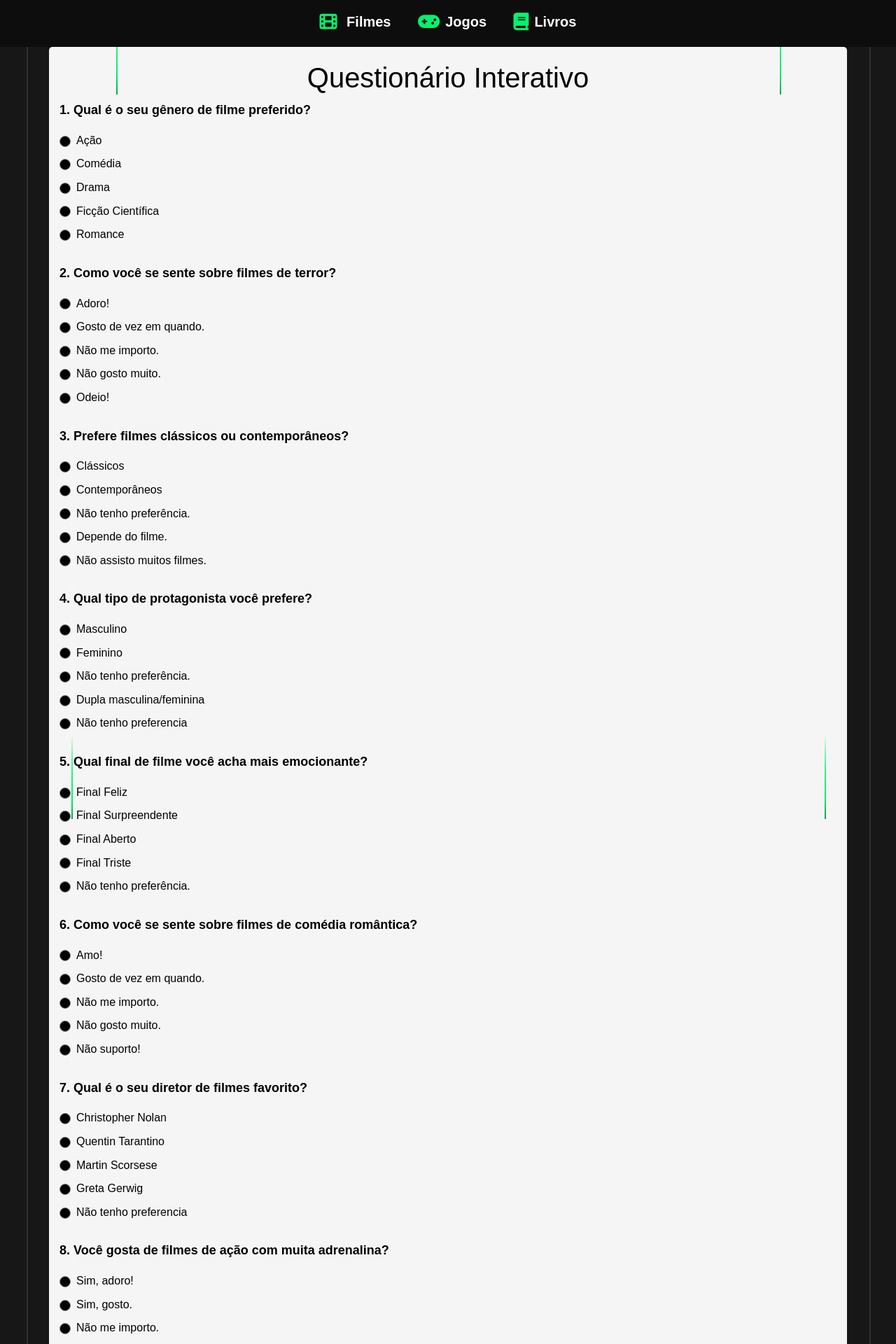
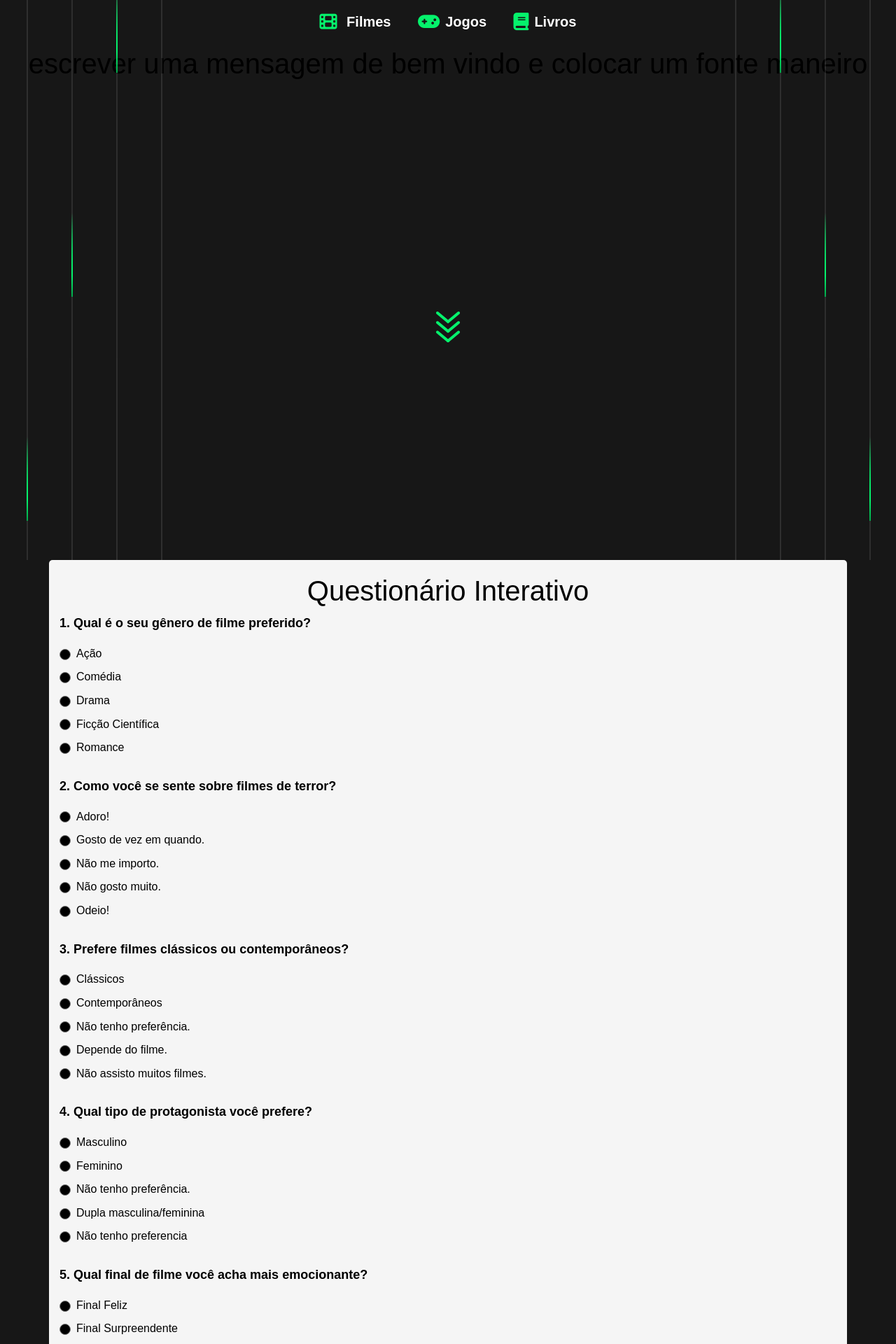
Before and after one commit to viniciusdvieira/Films-recommender-online, a Django app: page / in a window 1280 px wide. Shown: the top 1920 px of the page at 70% size. Run offline with Django 4.2, Linux system fonts and the light colour scheme; some libraries are stand-ins or nearby versions.

Commit message:
deixando bonito parte 2
separei as apis que vao ser necessarias para o resto do projeto

```diff
--- a/app_recommender/templates/src/index.html
+++ b/app_recommender/templates/src/index.html
@@ -12,13 +12,17 @@
     <title>Recomendador de filmes</title>
 </head>
 <body class="bodyprin">
-<header>
+<header >
     <nav>
         <a href="#" class="navopcoes"><i class="fa-solid fa-film fa-lg" id= "iconnav"></i> Filmes</a>
         <a href="#" class="navopcoes"><i class="fa-solid fa-gamepad fa-lg" id="iconnav"></i>Jogos</a>
         <a href="#" class="navopcoes"><i class="fa-solid fa-book fa-lg" id="iconnav"></i>Livros</a>
     </nav>
+    <h1>escrever uma mensagem de bem vindo e colocar um fonte maneiro</h1>
+    <span id="spanlink"><a href="#formprin" id="scrollLink"><img src="{% static 'img/arrowdown.png'%}" alt="arrowdown"></a></span>
+
 </header>
+
 <div class="lines">
     <div class="line left"></div>
     <div class="line left"></div>
@@ -29,7 +33,7 @@
     <div class="line right"></div>
     <div class="line right"></div>
 </div>
-<div class="container">
+<div class="container" id="formprin">
     <h1>Questionário Interativo</h1>
     <form id="quiz-form" method="post" action="{% url 'recomendation' %}">
         {% csrf_token %}
@@ -286,6 +290,8 @@
         </div>
     </form>
 </div>
+
+<script src="{% static 'js/script.js' %}"></script>
 <link rel="stylesheet" href="https://maxcdn.bootstrapcdn.com/bootstrap/4.5.2/css/bootstrap.min.css">
 <script src="https://ajax.googleapis.com/ajax/libs/jquery/3.5.1/jquery.min.js"></script>
 <script src="https://cdnjs.cloudflare.com/ajax/libs/popper.js/1.16.0/umd/popper.min.js"></script>
--- a/app_recommender/views.py
+++ b/app_recommender/views.py
@@ -164,4 +164,6 @@ def recomendacao_filmes(request):
 
 
 
-#TODO melhorar o design em geral, fazer o bemdito diretor aparecer
+#TODO Fazer o dos jogos e livros, mudar as questões, continuar a estilização, mudar o prompt da api gpt
+#api de jogos https://rawg.io/apidocs
+#api de livros https://developers.google.com/books?hl=pt-br
--- a/static/css/style.css
+++ b/static/css/style.css
@@ -29,6 +29,7 @@ html, .bodyprin {
 }
 
 .lines {
+  position: fixed;
   top: auto;
   left: 0;
   right: 0;
@@ -37,10 +38,10 @@ html, .bodyprin {
 }
 
 .line {
-  position: absolute;
+  position: fixed;
   width: 2px;
   height: 100%;
-  top: auto;
+  top: 0;
   background: rgba(255, 255, 255, 0.1);
   overflow: hidden;
 }
@@ -142,17 +143,17 @@ html, .bodyprin {
 }
 
 
+header{
+  height: 100vh;
+}
 
 
-header {
-  background-color: var(--cor5);
-  padding-bottom: 20px;
-}
 
 nav {
   justify-content: center;
   text-align: center;
   padding-top: 15px;
+  padding-bottom: 20px;
   z-index: 1;
 }
 
@@ -181,6 +182,16 @@ nav > a {
 
 .navopcoes:hover #iconnav {
   color: var(--cor4);
+}
+#spanlink{
+  display: flex;
+  justify-content: center;
+  margin-top: 25%;
+}
+#scrollLink{
+  text-decoration: none;
+  color: white;
+
 }
 
 .container {
--- /dev/null
+++ b/static/js/script.js
@@ -0,0 +1,8 @@
+document.getElementById('scrollLink').addEventListener('click', function (e) {
+    e.preventDefault(); // Prevent the default behavior of the link
+
+    // Scroll smoothly to the target element
+    document.querySelector(this.getAttribute('href')).scrollIntoView({
+        behavior: 'smooth'
+    });
+});
```
Also changed, not shown: db.sqlite3, static/img/arrowdown.png (added).
